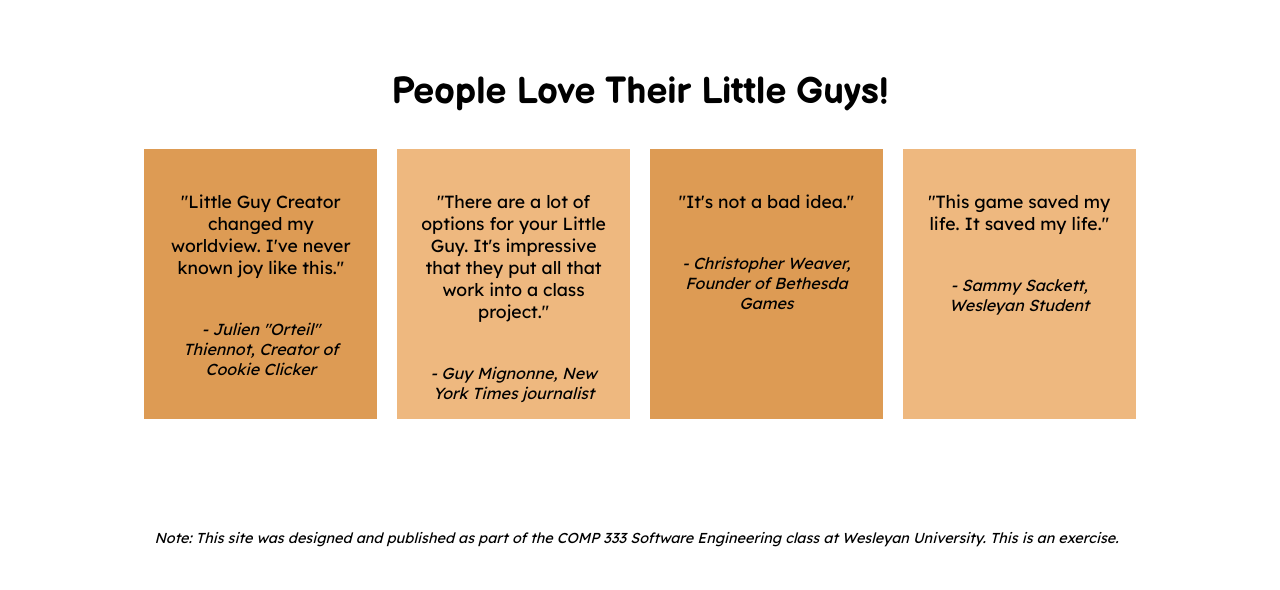
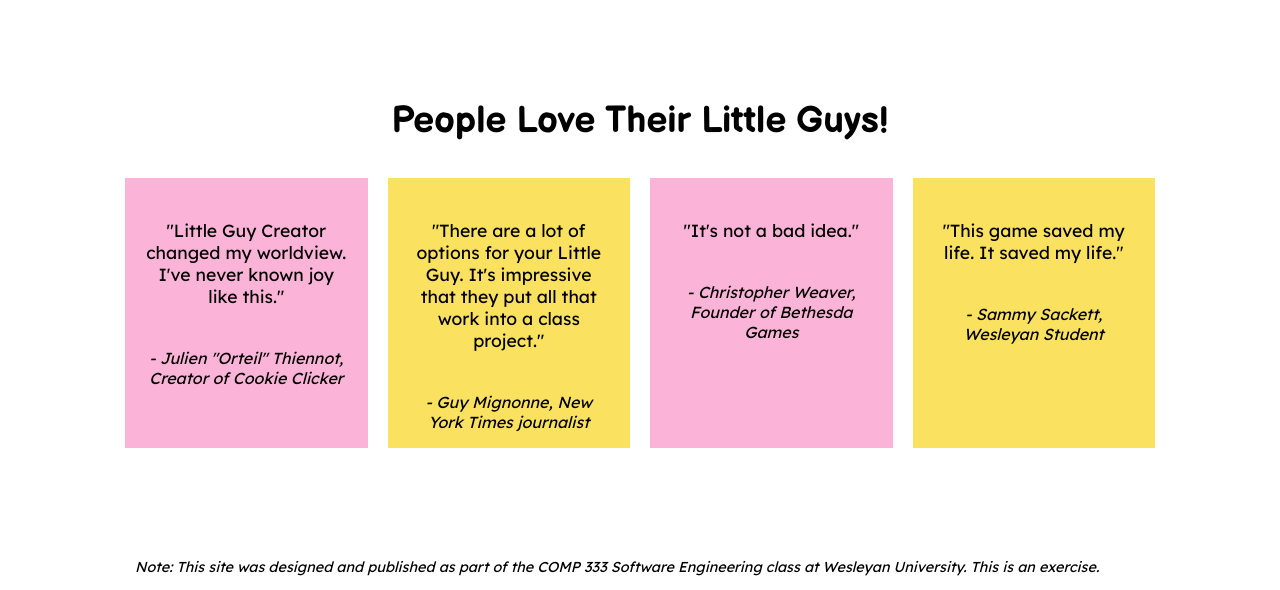
Before and after one commit to Cool-Little-Guy-Makers/little-guy-website, a PHP site: page / in a window 1280 px wide. Shown: the part 1108-1698 px from the top of the page. Before the commit the page ends 1655 px from the top, so only its background shows below. Run offline with PHP 8.4, Linux system fonts and the light colour scheme.

Commit message:
Modifies content margin and color scheme
Maintains a max 1050px width on all the content (excluding the nav bar)
instead of using the margins so that the spacing looks nice on a large
screen. Also changes the color scheme to match the game screenshots.

```diff
--- a/style.css
+++ b/style.css
@@ -1,13 +1,13 @@
 @import url('https://fonts.googleapis.com/css2?family=Balsamiq+Sans:ital,wght@0,400;0,700;1,400;1,700&family=Lexend:wght@100..900&display=swap');
 
 :root{ /* Global Variables */
-    --navbar-background-color: rgb(80, 44, 6);
-    --navbar-hover-color: rgb(168, 106, 41);
+    --navbar-background-color: rgb(56,165,233);
+    --navbar-hover-color: rgb(251,180,216);
     --navbar-text-color: white;
-    --very-light-gray: rgb(222, 228, 233);
-    --flexbox-darker: rgb(221, 155, 84);
-    --flexbox-lighter: rgb(238, 184, 127);
+    --flexbox-darker: rgb(251,180,216);
+    --flexbox-lighter: rgb(251,225,96);
 }
+/* rgb(81,81,246); */
 
 h1, h2, h3, h4, h5, h6, p{
     margin-left: 20px;
@@ -29,7 +29,8 @@ h1{
 }
 
 #content-box{
-    margin: auto 10%;
+    max-width: 1050px;
+    margin: auto;
 }
 
 #title{
```
